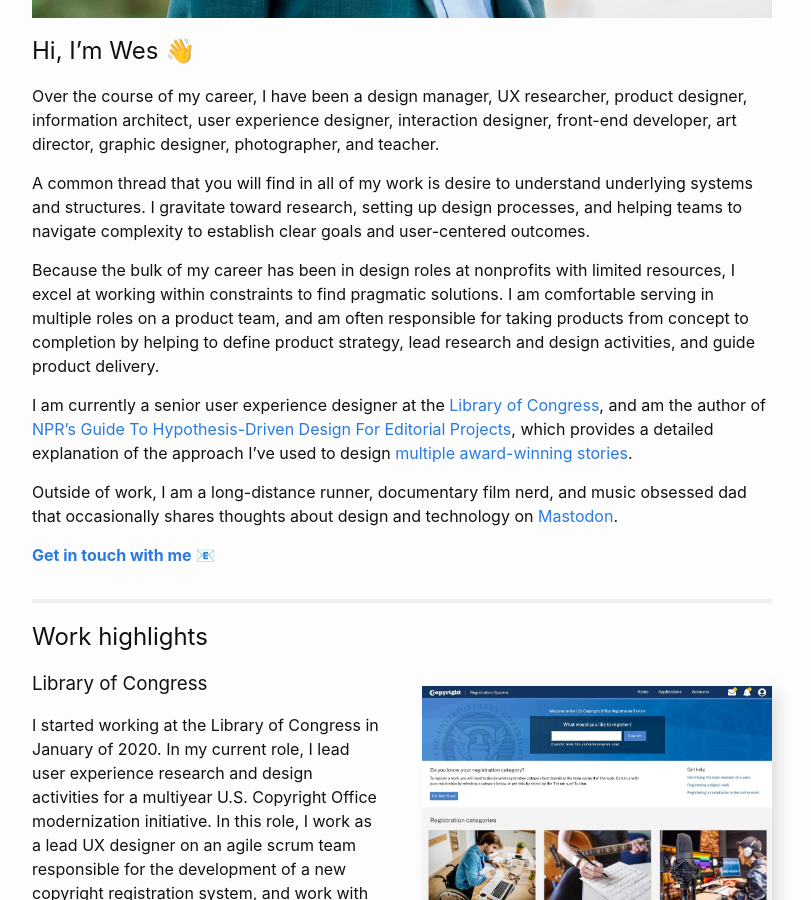
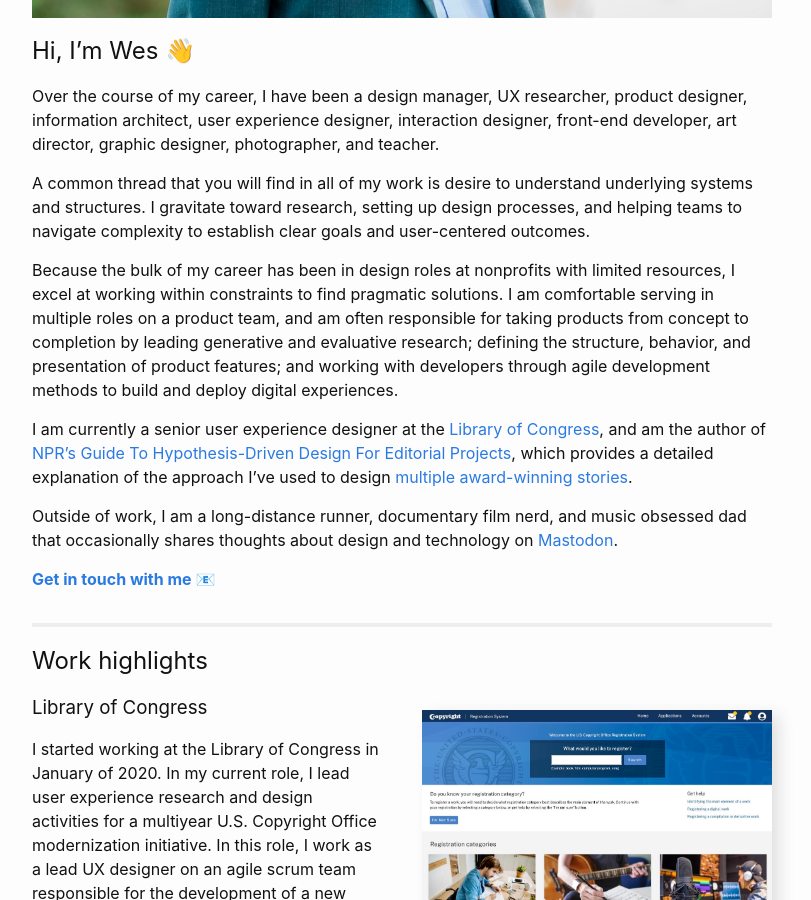
Before and after one commit to lindamood/lindamood.github.io, a Jekyll site: the page built from index.md, in a window 1280 px wide and 900 px high, scrolled down 744 px. Shown: the whole window, without its empty margins (238-1049 px from the left). Built offline with Jekyll 4.4.1, drawn with Linux system fonts in a browser that asks for light colours.

Commit message:
updating introduction

```diff
--- a/index.md
+++ b/index.md
@@ -18,7 +18,7 @@
 
 A common thread that you will find in all of my work is desire to understand underlying systems and structures. I gravitate toward research, setting up design processes, and helping teams to navigate complexity to establish clear goals and user-centered outcomes.
 
-Because the bulk of my career has been in design roles at nonprofits with limited resources, I excel at working within constraints to find pragmatic solutions. I am comfortable serving in multiple roles on a product team, and am often responsible for taking products from concept to completion by helping to define product strategy, lead research and design activities, and guide product delivery.
+Because the bulk of my career has been in design roles at nonprofits with limited resources, I excel at working within constraints to find pragmatic solutions. I am comfortable serving in multiple roles on a product team, and am often responsible for taking products from concept to completion by leading generative and evaluative research; defining the structure, behavior, and presentation of product features; and working with developers through agile development methods to build and deploy digital experiences.
 
 I am currently a senior user experience designer at the [Library of Congress](https://www.loc.gov/), and am the author of [NPR's Guide To Hypothesis-Driven Design For Editorial Projects](https://training.npr.org/2018/06/25/take-our-playbook-nprs-guide-to-building-immersive-storytelling-projects/), which provides a detailed explanation of the approach I've used to design [multiple](https://apps.npr.org/lookatthis/posts/publichousing/) [award-winning](http://apps.npr.org/tshirt/#/title) [stories](http://apps.npr.org/lookatthis/posts/brazil/).
 
```
